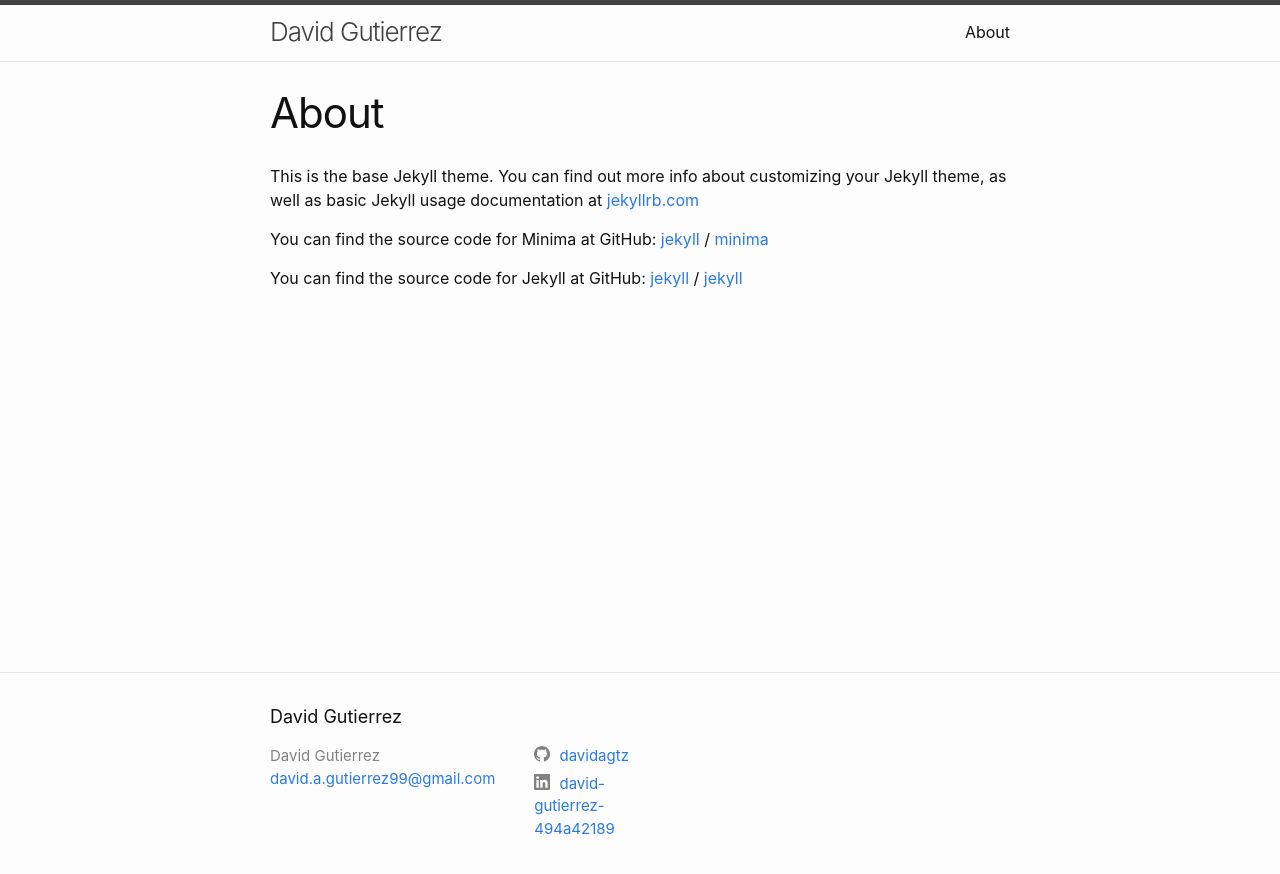
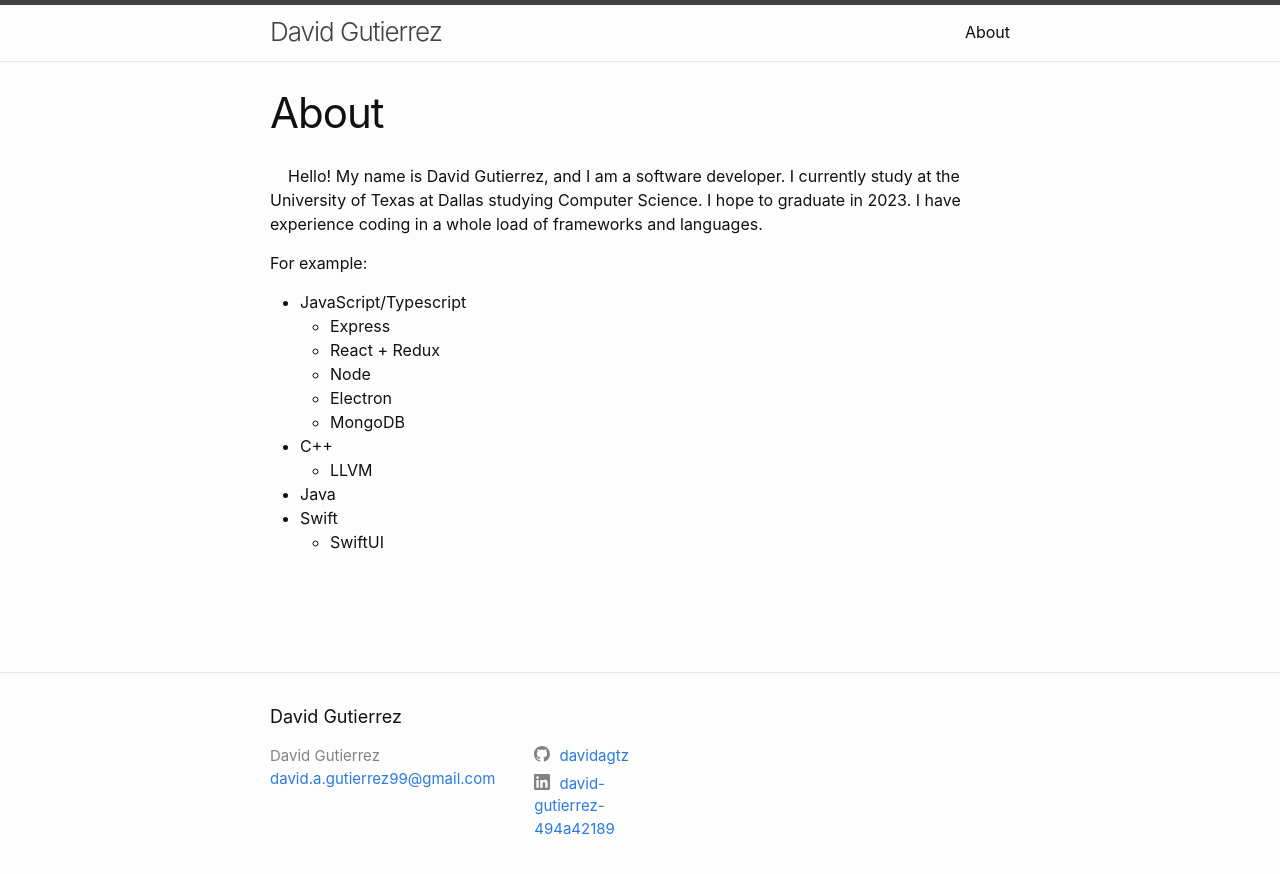
Before and after one commit to davidagtz/davidagtz.github.io, a Jekyll site: the page built from about.markdown, in a window 1280 px wide. Shown: the top 874 px of the page. Built offline with Jekyll 4.4.1, drawn with Linux system fonts in a browser that asks for light colours.

Commit message:
Added an about me page

```diff
--- a/about.markdown
+++ b/about.markdown
@@ -4,15 +4,18 @@ title: About
 permalink: /about/
 ---
 
-This is the base Jekyll theme. You can find out more info about customizing your Jekyll theme, as well as basic Jekyll usage documentation at [jekyllrb.com](https://jekyllrb.com/)
+&nbsp;&nbsp;&nbsp;&nbsp;Hello! My name is David Gutierrez, and I am a software developer. I currently study at the University of Texas at Dallas studying Computer Science. I hope to graduate in 2023. I have experience coding in a whole load of frameworks and languages.
 
-You can find the source code for Minima at GitHub:
-[jekyll][jekyll-organization] /
-[minima](https://github.com/jekyll/minima)
+For example:
 
-You can find the source code for Jekyll at GitHub:
-[jekyll][jekyll-organization] /
-[jekyll](https://github.com/jekyll/jekyll)
-
-
-[jekyll-organization]: https://github.com/jekyll
+-   JavaScript/Typescript
+    -   Express
+    -   React + Redux
+    -   Node
+    -   Electron
+    -   MongoDB
+-   C++
+    -   LLVM
+-   Java
+-   Swift
+    -   SwiftUI
```
